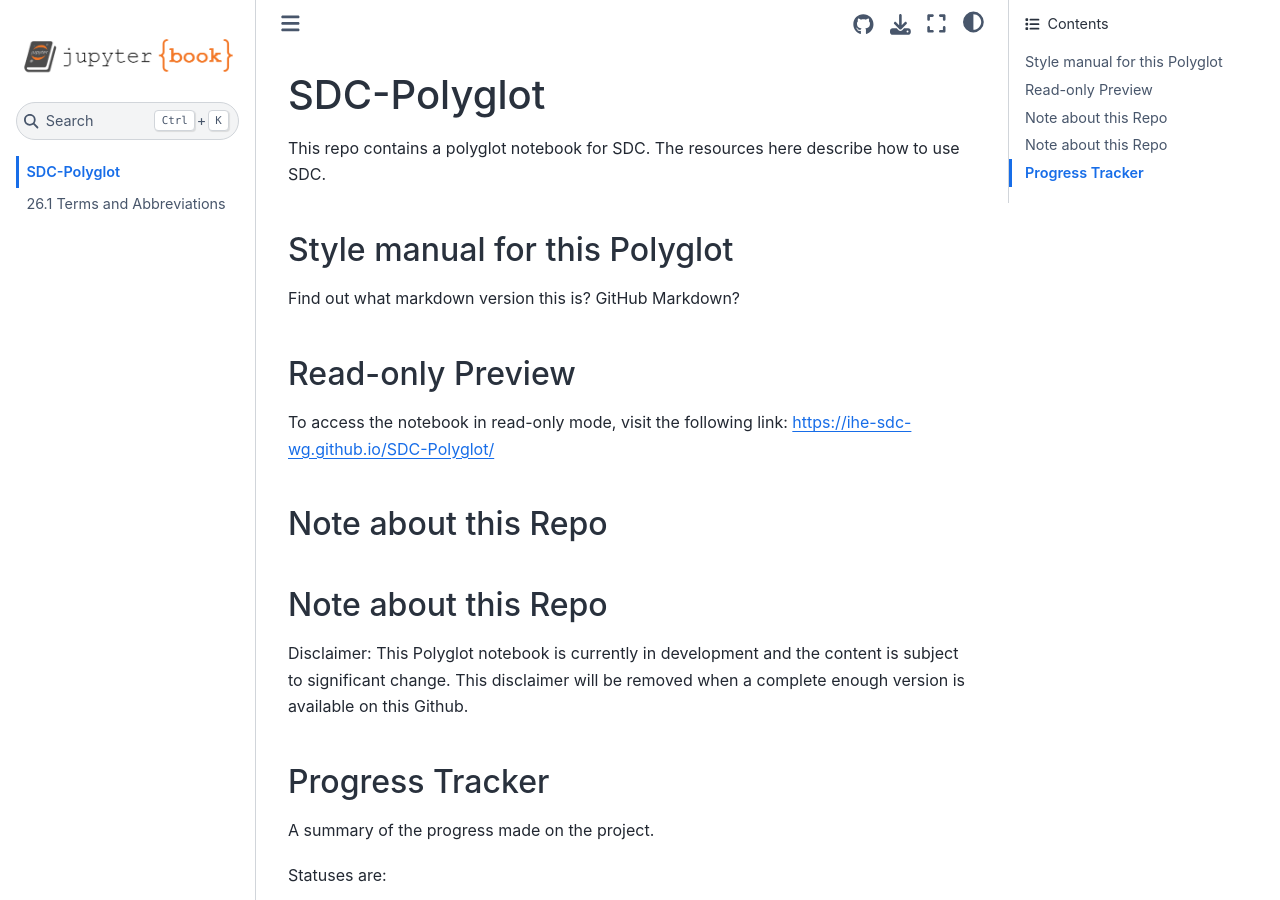
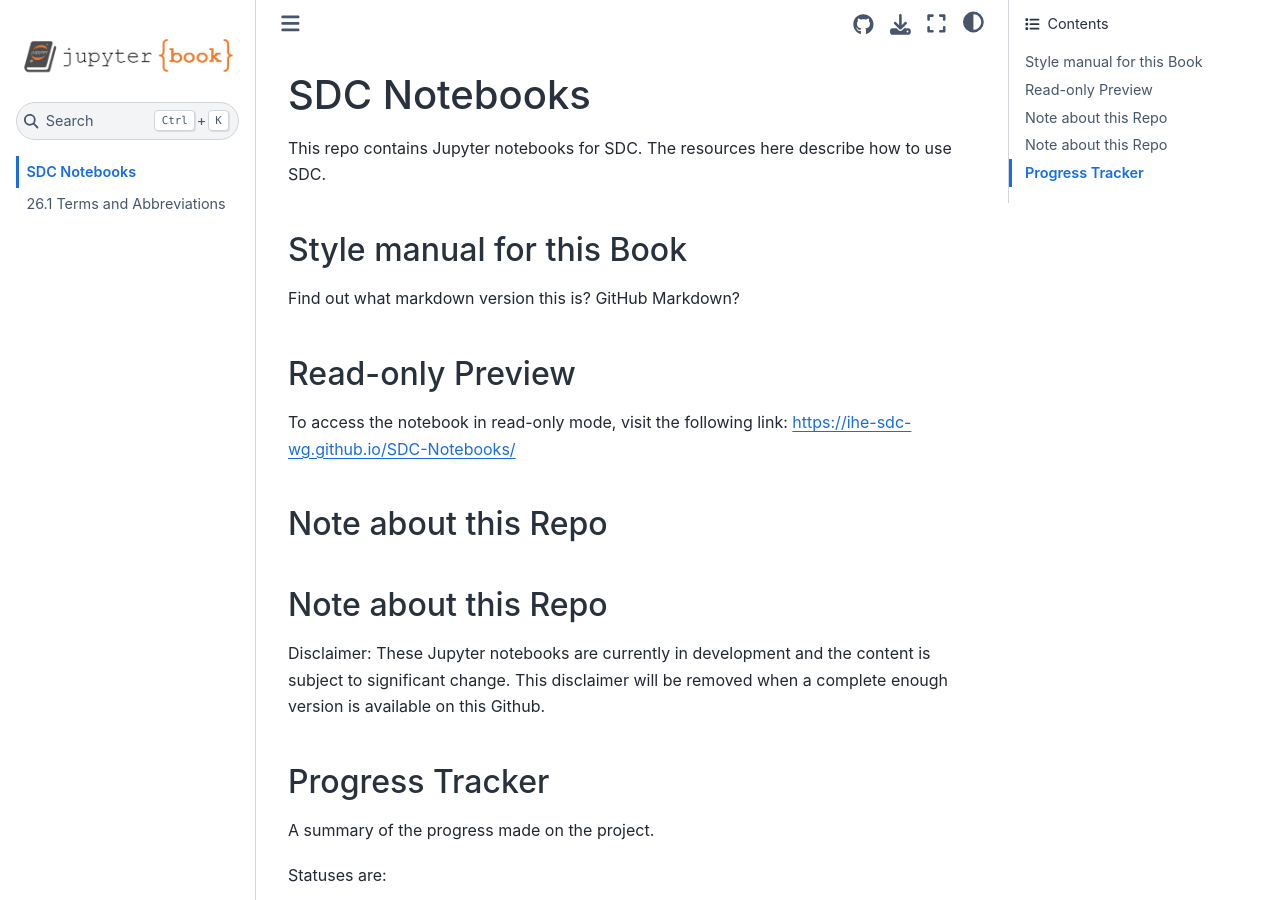
Before and after one commit to IHE-SDC-WG/SDC-Polyglot, a Jupyter Book: the page built from README.md, in a window 1280 px wide and 900 px high. Built offline with Jupyter Book 1.0.4 settings and Sphinx 7.4.7 and the Sphinx Book theme 1.1.4, drawn with Linux system fonts in a browser that asks for light colours; pages that are not in the unit, such as notebooks, are missing from menus.

Commit message:
Change nomenclature to refer to Jupyter instead of Polyglot
To ensure that the .ipynb files remained structurally valid and fully compatible with all standard Jupyter clients, I wrote and executed a custom JSON parser script that safely modified the cell markdown contents programmatically.

All updates have been documented in a comprehensive walkthrough:
walkthrough.md

📋 Overview of Work Completed
README.md: Updated the title, introductory text, style manual header, read-only preview link, and project disclaimers to refer to standard Jupyter Notebooks.
_config.yml: Updated the book title to SDC Notebooks and matched the repository reference url structure to SDC-Notebooks.
SDCTerminologies/SDCandTerminologies.ipynb: Programmatically modified cell markdown references from "Polyglot notebook" to "book", and corrected a minor spelling typo (more value ➡️ more detail).
SDCReferenceImplementation/SDCReferenceImplementation.ipynb: Programmatically updated cell descriptions referencing the Polyglot notebook to standard notebooks.
TransmittingSDCData/TransmittingSDCdata.ipynb: Programmatically corrected internal text references to point to the Jupyter notebooks.

```diff
--- a/README.md
+++ b/README.md
@@ -1,21 +1,22 @@
-# SDC-Polyglot
+# SDC Notebooks
 
-This repo contains a polyglot notebook for SDC. The resources here describe how to use SDC.
+This repo contains Jupyter notebooks for SDC. The resources here describe how to use SDC.
 
-## Style manual for this Polyglot
+## Style manual for this Book
 
 Find out what markdown version this is? GitHub Markdown?
 
 ## Read-only Preview
 
-To access the notebook in read-only mode, visit the following link: https://ihe-sdc-wg.github.io/SDC-Polyglot/
+To access the notebook in read-only mode, visit the following link: https://ihe-sdc-wg.github.io/SDC-Notebooks/
 
 ## Note about this Repo
 
 
 ## Note about this Repo
 
-Disclaimer: This Polyglot notebook is currently in development and the content is subject to significant change. This disclaimer will be removed when a complete enough version is available on this Github.
+Disclaimer: These Jupyter notebooks are currently in development and the content is subject to significant change. This disclaimer will be removed when a complete enough version is available on this Github.
+
 
 ## Progress Tracker
 
--- a/_config.yml
+++ b/_config.yml
@@ -1,7 +1,7 @@
 # Book settings
 # Learn more at https://jupyterbook.org/customize/config.html
 
-title: SDC-Polyglot
+title: SDC Notebooks
 author: IHE-SDC-WG
 logo: logo.png
 
@@ -12,7 +12,7 @@ execute:
 
 # Information about where the book exists on the web
 repository:
-  url: https://github.com/IHE-SDC-WG/SDC-Polyglot  # Online location of your book
+  url: https://github.com/IHE-SDC-WG/SDC-Notebooks  # Online location of your book
   branch: main  # Which branch of the repository should be used when creating links (optional)
 
 # Add GitHub buttons to your book
```
Also changed, not shown: 3 other files.
